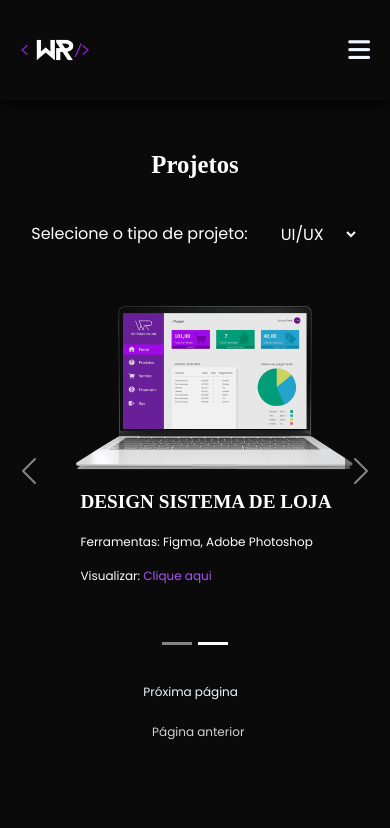
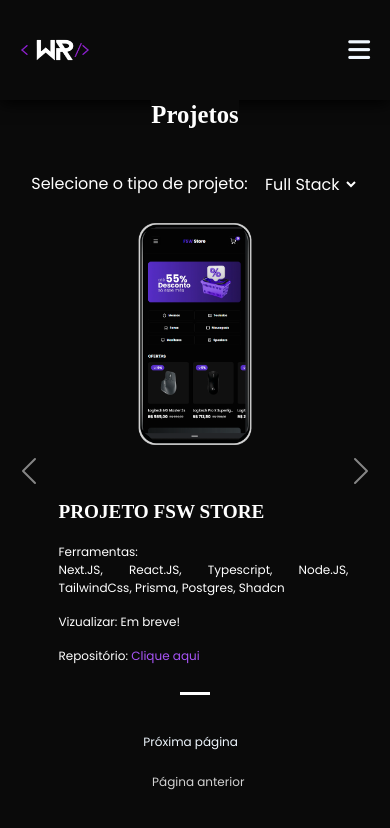
Before and after one commit to washingtonrodriigues/meu-portifolio, a React (Vite) app: page /projects in a window 390 px wide. Shown: the top 828 px of the page. Built offline with nearby package versions, Linux system fonts and the light colour scheme; the HTML template or start-up script is replaced by a standard one; a web font is replaced by a local one.

Commit message:
feat: add e-commerce project in projects session

```diff
--- a/src/Components/Projects/data/projects.json
+++ b/src/Components/Projects/data/projects.json
@@ -31,8 +31,26 @@
     "type": "Front-end",
     "description": "Esse projeto consiste em um sistema que gerencia todo o funcionamento das placas de automação fornecidas pela empresa Redtech, onde sou voluntário. O Front-end do mesmo está sendo construído com ReactJS e há várias integrações com o back-end para que os dados sejam manipulados na tela de forma dinâmica. O projeto ainda não está pronto, porém, no link abaixo você poderá ver imagens de algumas telas que já construí.",
     "image": "/redgtechproject2.png",
-    "technologies": ["ReactJS", "CSS3", "JavaScript", "Bootstrap"],
+    "technologies": ["React.JS", "CSS3", "JavaScript", "Bootstrap"],
     "link": "https://drive.google.com/drive/folders/1Wwi5d_kxZ2gI18_WeO8N9MWQyXnw5yBa?usp=sharing",
     "repository": "https://github.com/seven-lan/front-end"
+  },
+  {
+    "title": "Projeto FSW Store",
+    "type": "Full Stack",
+    "description": "Este projeto de e-commerce segue o princípio do Mobile First e atualmente oferece recursos como login com autenticação do Google via NextAuth, visualização e adição de produtos ao carrinho, e finalização de compras com integração ao Stripe. Embora ainda esteja incompleto, a versão desktop está planejada para implementação futura. Novas funcionalidades estão sendo desenvolvidas, e o deploy será disponibilizado em breve.",
+    "image": "/fswstoreproject.png",
+    "technologies": [
+      "Next.JS",
+      "React.JS",
+      "Typescript",
+      "Node.JS",
+      "TailwindCss",
+      "Prisma",
+      "Postgres",
+      "Shadcn"
+    ],
+    "link": "Disponível em breve!",
+    "repository": "https://github.com/washingtonrodriigues/e-commerce"
   }
 ]
--- a/src/Components/Projects/index.jsx
+++ b/src/Components/Projects/index.jsx
@@ -8,7 +8,7 @@ import { Carousel } from 'react-bootstrap';
 import classNames from 'classnames';
 
 export default function Projects({ project }) {
-  const [filterType, setFilterType] = useState('uiux');
+  const [filterType, setFilterType] = useState('fullstack');
   // const [width, setWidth] = useState(0)
   // const [click, setClick] = useState(false)
   // const carousel = useRef()
@@ -44,6 +44,7 @@ export default function Projects({ project }) {
             onChange={(ev) => setFilterType(ev.target.value)}>
             <option value="uiux">UI/UX</option>
             <option value="frontend">Front-end</option>
+            <option value="fullstack">Full Stack</option>
           </select>
         </div>
         <div className={`projects-slide ${classNames(styles.carousel)}`} data-aos="fade-up" data-aos-delay="500" data-aos-duration="1000">
@@ -71,7 +72,7 @@ export default function Projects({ project }) {
                   </Carousel.Item>
                 ))}
             </Carousel>
-          ) : (
+          ) : filterType === 'frontend' ? (
             <Carousel
               initial={{ opacity: 0 }}
               animate={{ opacity: 1 }}
@@ -98,6 +99,34 @@ export default function Projects({ project }) {
                   </Carousel.Item>
                 ))}
             </Carousel>
+          ) : (
+            <Carousel
+              initial={{ opacity: 0 }}
+              animate={{ opacity: 1 }}
+              exit={{ opacity: 0 }}
+              className={classNames([styles.projects_frontend], [styles.inner])}>
+              {projects
+                .filter((project) => project.type === 'Full Stack')
+                .map((project, index) => (
+                  <Carousel.Item className={classNames(styles.project)} key={index}>
+                    <img className={`d-block ${classNames([styles.img_carousel, [styles.img_fullstack]])}`} src={project.image} alt={project.title} />
+                    <Carousel.Caption className={classNames(styles.project_text)}>
+                      <h3>{project.title}</h3>
+                      <p className={classNames([styles.p_project], [styles.p_description])}>{project.description}</p>
+                      <p className={classNames(styles.p_project)}>
+                        Ferramentas:<span> {project.technologies.join(', ')}</span>
+                      </p>
+                      <p className={classNames(styles.p_project)}>
+                        Vizualizar: Em breve!
+                        {/* Visualizar: <a target='_blank' href={project.link}>Clique aqui</a> */}
+                      </p>
+                      <p className={classNames(styles.p_project)}>
+                        Repositório: <a target='_blank' href={project.repository}>Clique aqui</a>
+                      </p>
+                    </Carousel.Caption>
+                  </Carousel.Item>
+                ))}
+            </Carousel>
           )}
         </div>
       </div>
--- a/src/Components/Projects/styles.module.css
+++ b/src/Components/Projects/styles.module.css
@@ -169,12 +169,13 @@
 
 @media (max-width: 768px) {
   .project {
-    height: 400px;
+    height: 500px;
   }
 
   .img_carousel {
-    width: 55%;
+    width: 100%;
     max-width: 400px;
+    margin-top: 10%;
   }
 
   .project_text > h3 {
@@ -183,6 +184,9 @@
 }
 
 @media (max-width: 425px) {
+  .container_projects {
+    margin-top: 0;
+  }
   .img_carousel {
     width: 100%;
     max-width: 340px;
@@ -201,6 +205,12 @@
 
   .p_project {
     font-size: 12px;
+  }
+
+  .p_project > span {
+    display: flex;
+    flex-wrap: wrap;
+    margin-right: 100px;
   }
 
   .p_description {
```
Also changed, not shown: public/fswstoreproject.png (added).
